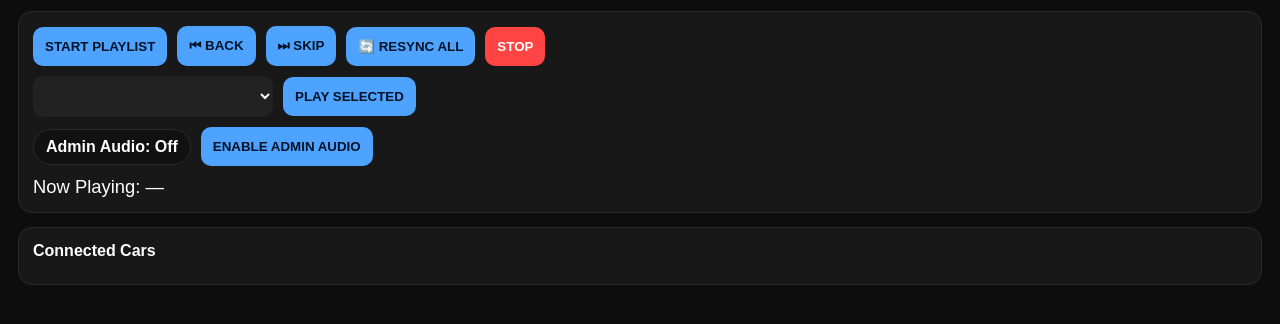
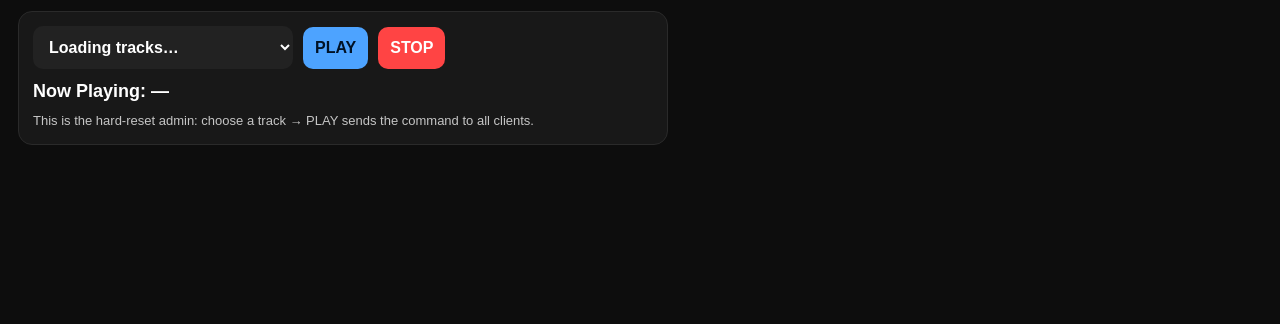
Before and after one commit to tzvishusterman-BH/menorah-sync, a website: page public/admin.html in a window 1280 px wide. Shown: the part 58-382 px from the top of the page. Drawn offline with Linux system fonts and the light colour scheme.

Commit message:
Fix admin page: real PLAY/STOP buttons wired to admin.js

```diff
--- a/public/admin.html
+++ b/public/admin.html
@@ -4,58 +4,89 @@
 <meta charset="UTF-8">
 <title>Admin — Berlin Menorah Parade 5786</title>
 <meta name="viewport" content="width=device-width, initial-scale=1">
+
 <style>
-  body { margin:0; font-family:Arial,sans-serif; background:#0d0d0d; color:#fff; padding:18px; }
-  h1 { margin:0 0 14px; color:#4da3ff; }
-  .row { display:flex; gap:10px; flex-wrap:wrap; align-items:center; }
-  select, button { padding:12px; border-radius:10px; border:0; font-weight:800; }
-  select { background:#222; color:#fff; min-width:240px; }
-  button { cursor:pointer; }
-  .blue { background:#4da3ff; color:#001226; }
-  .red { background:#ff4444; color:#fff; }
-  .card { background:#181818; border:1px solid #2a2a2a; border-radius:14px; padding:14px; margin-top:14px; }
-  #nowPlaying { font-size:1.15rem; margin-top:10px; color:#fff; }
-  ul { margin:10px 0 0; padding-left:18px; }
-  .pill { display:inline-block; padding:8px 12px; border-radius:999px; background:#111; border:1px solid #2a2a2a; font-weight:900; }
+  body{
+    margin:0;
+    padding:18px;
+    font-family:Arial, sans-serif;
+    background:#0d0d0d;
+    color:#fff;
+  }
+  h1{
+    margin:0 0 14px;
+    color:#4da3ff;
+    font-weight:900;
+  }
+  .card{
+    background:#181818;
+    border:1px solid #2a2a2a;
+    border-radius:14px;
+    padding:14px;
+    max-width:620px;
+  }
+  .row{
+    display:flex;
+    gap:10px;
+    flex-wrap:wrap;
+    align-items:center;
+  }
+  select,button{
+    padding:12px;
+    border-radius:10px;
+    border:0;
+    font-weight:900;
+    font-size:16px;
+  }
+  select{
+    background:#222;
+    color:#fff;
+    min-width:260px;
+  }
+  button{
+    cursor:pointer;
+  }
+  .blue{
+    background:#4da3ff;
+    color:#001226;
+  }
+  .red{
+    background:#ff4444;
+    color:#fff;
+  }
+  #nowPlaying{
+    margin-top:12px;
+    font-size:18px;
+    font-weight:900;
+  }
+  .hint{
+    margin-top:10px;
+    color:rgba(255,255,255,0.75);
+    font-size:13px;
+    line-height:1.35;
+  }
 </style>
 </head>
+
 <body>
-
   <h1>Admin — Berlin Menorah Parade 5786</h1>
 
   <div class="card">
     <div class="row">
-    <button id="startPlaylistBtn" class="blue">START PLAYLIST</button>
-    <button id="backBtn" class="blue">⏮ BACK</button>
-    <button id="skipBtn" class="blue">⏭ SKIP</button>
-    <button id="resyncBtn" class="blue">🔄 RESYNC ALL</button>
+      <select id="trackSelect">
+        <option>Loading tracks…</option>
+      </select>
+
+      <button id="playBtn" class="blue">PLAY</button>
       <button id="stopBtn" class="red">STOP</button>
     </div>
 
-  <div style="height:10px;"></div>
+    <div id="nowPlaying">Now Playing: —</div>
 
-  <div class="row">
-    <select id="trackSelect"></select>
-    <button id="playSelectedBtn" class="blue">PLAY SELECTED</button>
+    <div class="hint">
+      This is the hard-reset admin: choose a track → PLAY sends the command to all clients.
     </div>
-
-  <div style="height:10px;"></div>
-
-  <div class="row">
-    <span id="adminAudioStatus" class="pill">Admin Audio: Off</span>
-    <button id="adminAudioBtn" class="blue">ENABLE ADMIN AUDIO</button>
   </div>
-
-  <div id="nowPlaying">Now Playing: —</div>
-</div>
-
-<div class="card">
-  <div style="font-weight:900;">Connected Cars</div>
-  <ul id="clients"></ul>
-</div>
-
-<!-- Admin audio player (hidden) -->
-<audio id="adminPlayer" playsinline preload="auto" style="display:none;"></audio>
 
   <script src="admin.js"></script>
 </body>
```
Lines whose indentation alone changed are shown as unchanged.
